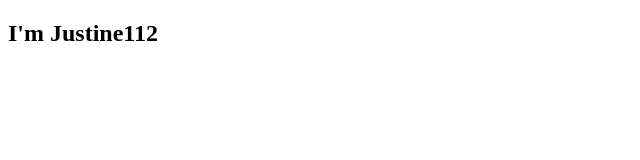
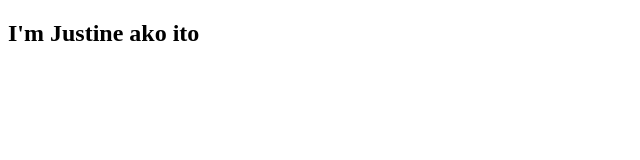
Before and after one commit to Justine-12345/sampleHtml, a plain HTML site: page justine/index.html in a window 1280 px wide. Shown: the full height of the page, 0-640 px from the left. Drawn offline with Linux system fonts and the light colour scheme.

Commit message:
Initial Commit

```diff
--- a/justine/index.html
+++ b/justine/index.html
@@ -5,6 +5,6 @@
 	<title></title>
 </head>
 <body>
-	<h2>I'm Justine112</h2>
+	<h2>I'm Justine ako ito</h2>
 </body>
 </html>
```
